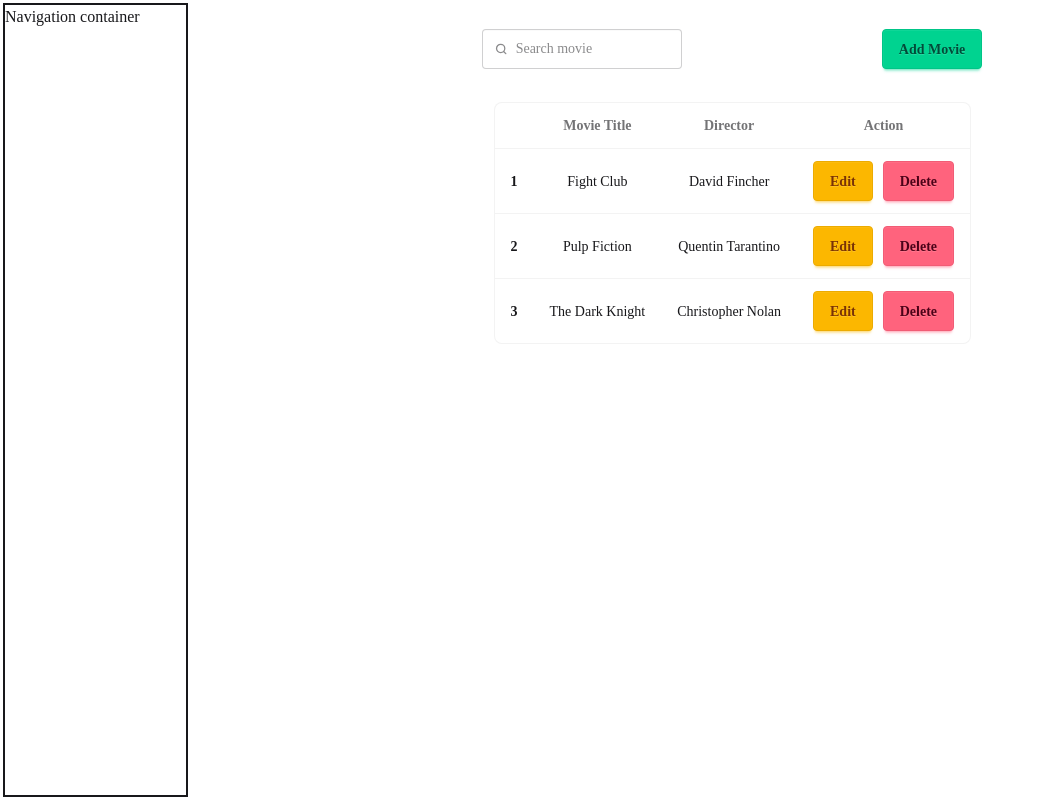
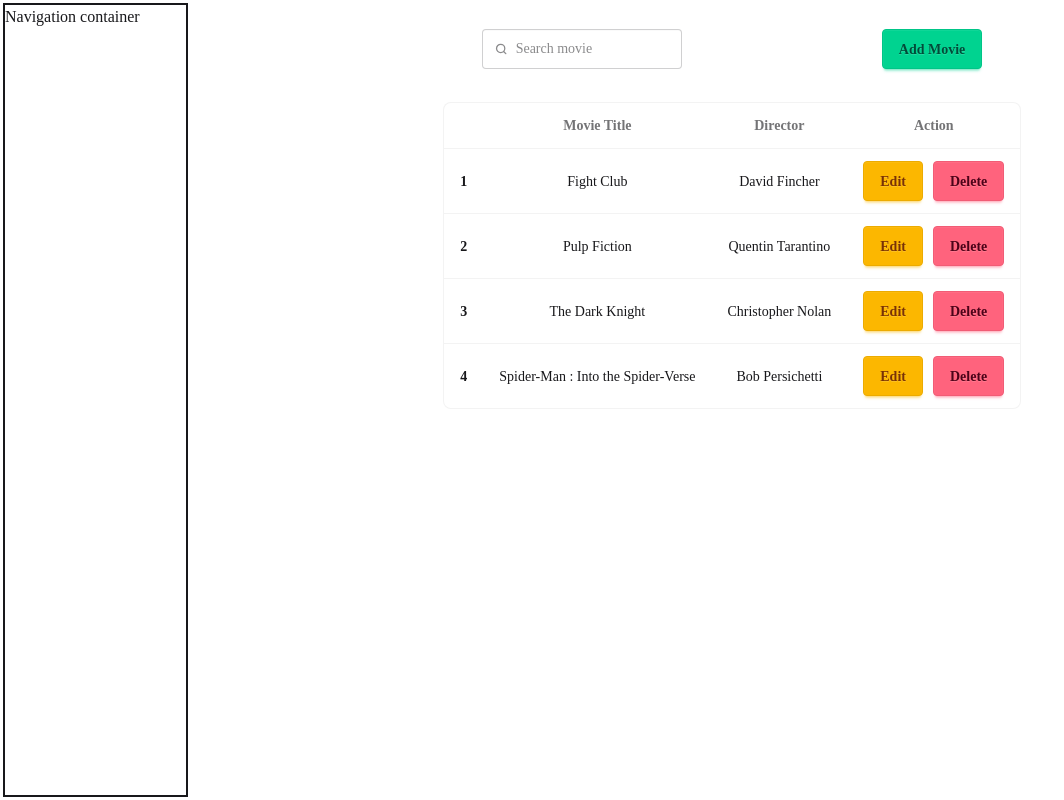
Before and after one commit to AlexGuenot/my_movie_collection, a React (Vite) app: page / in a window 1280 px wide. Shown: the whole page, without its empty margins (0-1064 px from the left). Built offline with nearby package versions, Linux system fonts and the light colour scheme.

Commit message:
Organise src structure

```diff
--- a/src/App.css
+++ b/src/App.css
@@ -1,2 +1,28 @@
-@import "tailwindcss";
-@plugin "daisyui";
+.main-container{
+  height: 100vh;
+  padding: 3px;
+  display: flex;
+}
+.nav-container{
+  border: 2px solid;
+  flex:1;
+}
+.menu-container{
+  padding: 3px;
+  flex:6;
+  display: flex;
+  flex-direction: column;
+}
+table{
+  text-align: center;
+}
+.table-results{
+  flex: 8;
+  display: flex;
+  justify-content: center;
+  align-items: flex-start;
+  padding-top: 10px;
+}
+.btn-warning{
+  margin-right: 10px;
+}
--- a/src/App.jsx
+++ b/src/App.jsx
@@ -1,30 +1,11 @@
-import { useState } from 'react'
 import './App.css'
-
+import TopSection from './Components/TopSection.jsx'
 function App() {
   return (
     <div className="main-container">
       <div className="nav-container">Navigation container</div>
       <div className="menu-container">
-        <div className="top-search">
-          <div className="action-top">
-          <label className="input">
-            <svg className="h-[1em] opacity-50" xmlns="http://www.w3.org/2000/svg" viewBox="0 0 24 24">
-              <g strokeLinejoin="round"
-                 strokeLinecap="round"
-                 strokeWidth="2.5"
-                 fill="none"
-                 stroke="currentColor">
-                <circle cx="11" cy="11" r="8"></circle>
-                <path d="m21 21-4.3-4.3"></path>
-              </g>
-            </svg>
-            <input type="search" required placeholder="Search movie" className="input-sm" />
-          </label>
-          <button className="btn btn-success">Add Movie</button>
-          </div>
-
-        </div>
+        <TopSection/>
         <div className="table-results">
           <div className="overflow-x-auto rounded-box border border-base-content/5 bg-base-100">
             <table className="table">
@@ -68,6 +49,16 @@ function App() {
                     <button className="btn btn-outlined btn-error">Delete</button>
                   </td>
                 </tr>
+                {/* row 4 */}
+                <tr>
+                  <th>4</th>
+                  <td>Spider-Man : Into the Spider-Verse</td>
+                  <td>Bob Persichetti</td>
+                  <td>
+                    <button className="btn btn-outlined btn-warning">Edit</button>
+                    <button className="btn btn-outlined btn-error">Delete</button>
+                  </td>
+                </tr>
               </tbody>
             </table>
           </div>
--- /dev/null
+++ b/src/Components/TopSection.css
@@ -0,0 +1,14 @@
+.top-search{
+  flex:1;
+  display: flex;
+  justify-content: center;
+  align-items: center;
+}
+.action-top{
+  width: 500px;
+  display: flex;
+  justify-content: space-between;
+}
+.input{
+  width: 200px;
+}
--- /dev/null
+++ b/src/Components/TopSection.jsx
@@ -0,0 +1,27 @@
+import './TopSection.css'
+
+function TopSearch() {
+  return (
+    <div className="top-search">
+      <div className="action-top">
+          <label className="input">
+            <svg className="h-[1em] opacity-50" xmlns="http://www.w3.org/2000/svg" viewBox="0 0 24 24">
+              <g strokeLinejoin="round"
+                 strokeLinecap="round"
+                 strokeWidth="2.5"
+                 fill="none"
+                 stroke="currentColor">
+                <circle cx="11" cy="11" r="8"></circle>
+                <path d="m21 21-4.3-4.3"></path>
+              </g>
+            </svg>
+            <input type="search" required placeholder="Search movie" className="input-sm" />
+          </label>
+          <button className="btn btn-success">Add Movie</button>
+      </div>
+
+    </div>
+  )
+}
+
+export default TopSearch
--- a/src/index.css
+++ b/src/index.css
@@ -4,45 +4,3 @@
 *{
   font-family: 'Dank Mono';
 }
-.main-container{
-  height: 100vh;
-  padding: 3px;
-  display: flex;
-}
-.nav-container{
-  border: 2px solid;
-  flex:1;
-}
-.menu-container{
-  padding: 3px;
-  flex:6;
-  display: flex;
-  flex-direction: column;
-}
-.top-search{
-  flex:1;
-  display: flex;
-  justify-content: center;
-  align-items: center;
-}
-.action-top{
-  width: 500px;
-  display: flex;
-  justify-content: space-between;
-}
-table{
-  text-align: center;
-}
-.table-results{
-  flex: 8;
-  display: flex;
-  justify-content: center;
-  align-items: flex-start;
-  padding-top: 10px;
-}
-.input{
-  width: 200px;
-}
-.btn-warning{
-  margin-right: 10px;
-}
```
